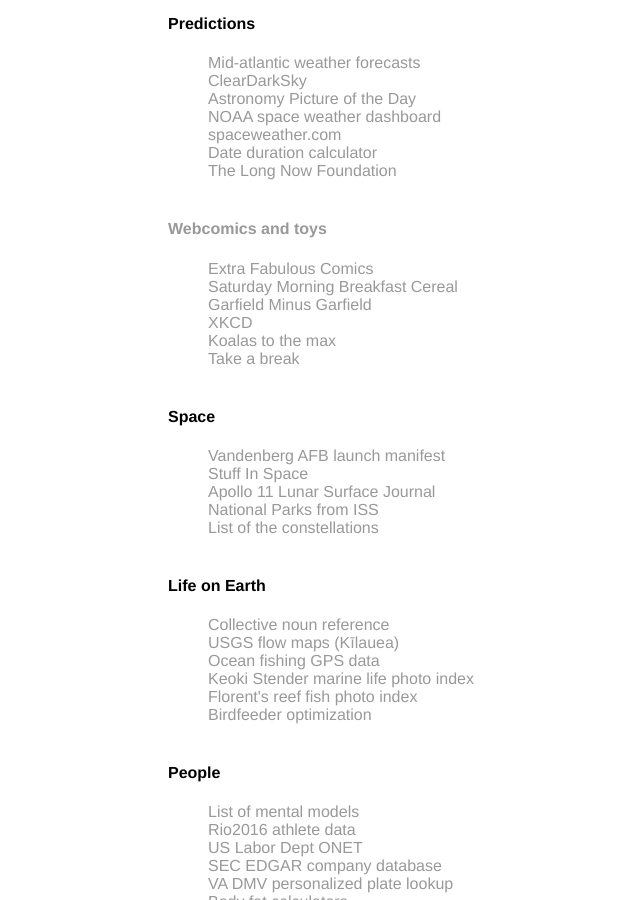
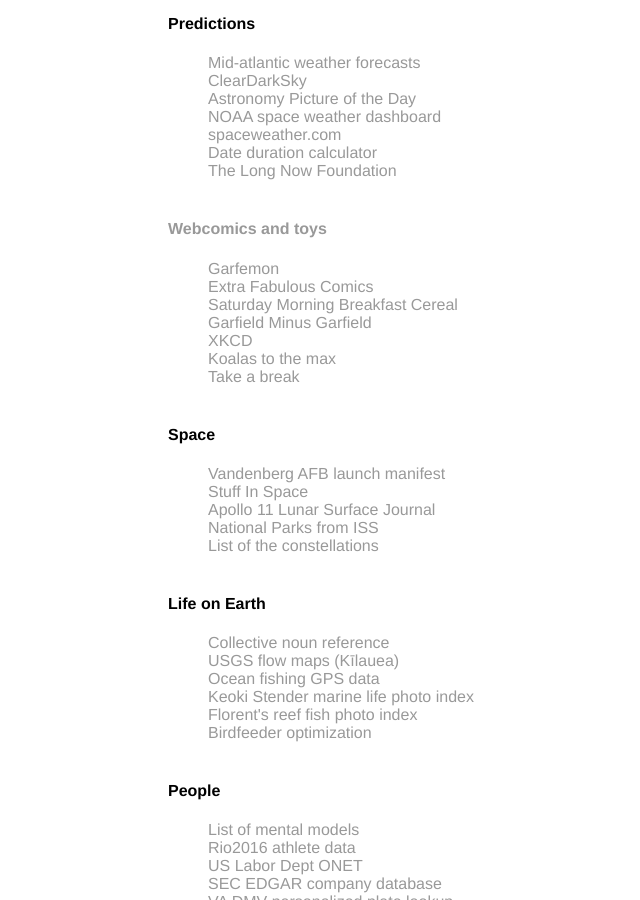
Before and after one commit to amcnicho/amcnicho.github.io, a Jekyll site: the page built from misc/index.html, in a window 1280 px wide and 900 px high, scrolled down 336 px. Shown: the whole window, without its empty margins (24-664 px from the left). Built offline with Jekyll 4.4.1, drawn with Linux system fonts in a browser that asks for light colours.

Commit message:
Update index.html

```diff
--- a/misc/index.html
+++ b/misc/index.html
@@ -22,6 +22,7 @@
 
       <h4>Webcomics and toys</h4>
       <ul>
+        <li><a href="http://garfemon.tumblr.com/">Garfemon</a></li>
         <li><a href="http://extrafabulouscomics.com/comic/194/">Extra Fabulous Comics</a></li>
         <li><a href="https://www.smbc-comics.com/comic/2009-10-13">Saturday Morning Breakfast Cereal</a></li>
         <li><a href="http://garfieldminusgarfield.net/post/154693536857/skills">Garfield Minus Garfield</a></li>
```
